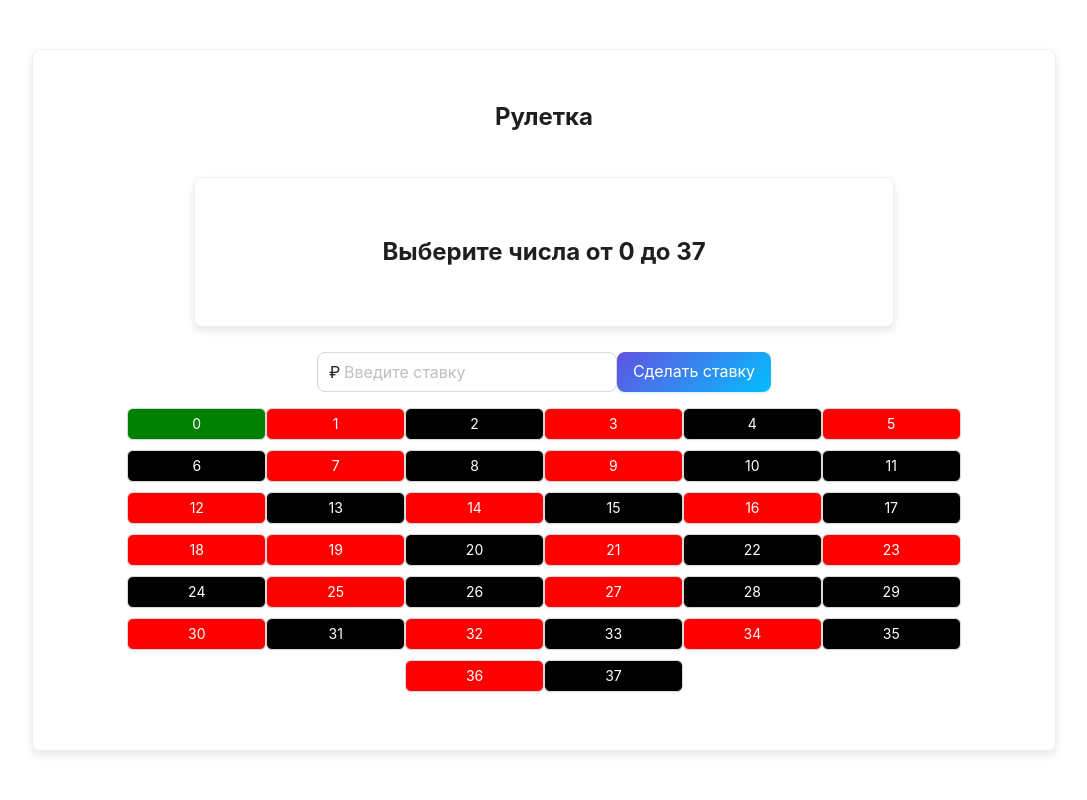
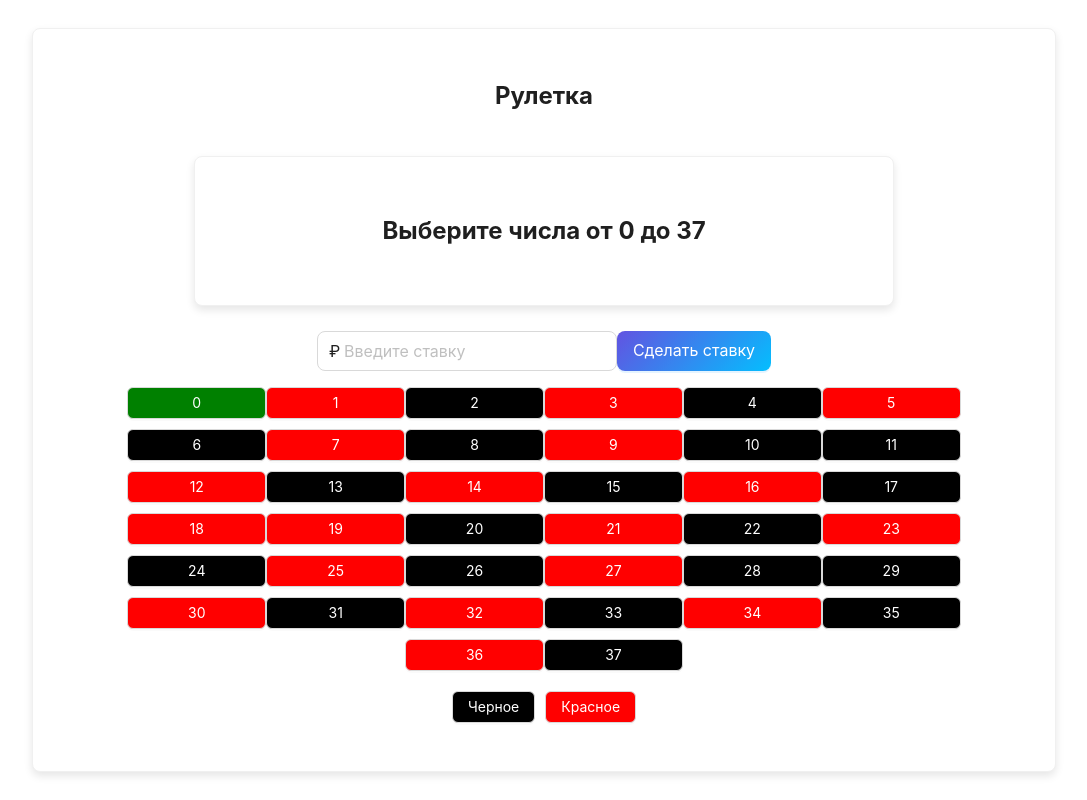
Before and after one commit to JustGithubProject/GolangCasino, a React (Vite) app in the folder frontend-casino/: page / in a window 1280 px wide. Shown: the whole page, without its empty margins (96-1183 px from the left). Built offline with nearby package versions, Linux system fonts and the light colour scheme.

Commit message:
черное белое кнопка

```diff
--- a/frontend-casino/src/components/Display.jsx
+++ b/frontend-casino/src/components/Display.jsx
@@ -1,7 +1,6 @@
 import { Card } from 'antd';
 
-
-function Display({ selectedNumbers }) {
+function Display({ selectedNumbers, selectedColor, selectedBlack, selectedRed }) {
     return (
         <div style={styles.displayContainer}>
             <Card style={styles.card}>
@@ -9,6 +8,9 @@ function Display({ selectedNumbers }) {
                     <p style={styles.numberText}>Выбранные числа: {selectedNumbers.join(', ')}</p>
                 ) : (
                     <p style={styles.numberText}>Выберите числа от 0 до 37</p>
+                )}
+                {selectedColor && (
+                    <p style={styles.colorText}>Выбранный цвет: {selectedColor}</p>
                 )}
             </Card>
         </div>
@@ -30,6 +32,7 @@ const styles = {
         borderRadius: '8px',
         boxShadow: '0 4px 8px rgba(0, 0, 0, 0.1)', // Example shadow
         display: 'flex',
+        flexDirection: 'column',
         justifyContent: 'center',
         alignItems: 'center',
     },
@@ -37,6 +40,10 @@ const styles = {
         fontSize: '24px',
         fontWeight: 'bold',
     },
+    colorText: {
+        fontSize: '18px',
+        marginTop: '10px',
+    },
 };
 
 export default Display;
--- a/frontend-casino/src/components/RouletteCard.jsx
+++ b/frontend-casino/src/components/RouletteCard.jsx
@@ -5,6 +5,9 @@ import SimpleButton from './SimpleButton';
 
 function RouletteCard() {
     const [selectedNumbers, setSelectedNumbers] = useState([]);
+    const [selectedColor, setSelectedColor] = useState(null);
+    const [selectedBlack, setSelectedBlack] = useState(false);
+    const [selectedRed, setSelectedRed] = useState(false);
 
     const handleNumberClick = (number) => {
         const index = selectedNumbers.indexOf(number);
@@ -18,6 +21,38 @@ function RouletteCard() {
         }
     };
 
+    const handleColorClick = (color) => {
+        setSelectedColor(color);
+        if (color === 'black') {
+            setSelectedBlack(!selectedBlack);
+            setSelectedRed(false); // Resetting selectedRed if black is selected
+        } else if (color === 'red') {
+            setSelectedRed(!selectedRed);
+            setSelectedBlack(false); // Resetting selectedBlack if red is selected
+        }
+    };
+    const generateBackendURL = () => {
+        const params = new URLSearchParams();
+        selectedNumbers.forEach(number => params.append('selectedNumbers', number));
+        if (selectedColor) params.append('selectedColor', selectedColor);
+        if (selectedBlack) params.append('selectedBlack', true);
+        if (selectedRed) params.append('selectedRed', true);
+        const queryString = params.toString();
+        return `http://localhost:8080/spin-roulette-v1/?${queryString}`;
+    };
+
+    // Обработчик для отправки запроса на бекенд
+    const sendRequestToBackend = () => {
+        const backendURL = generateBackendURL();
+        fetch(backendURL)
+            .then(response => {
+                // Handle response
+            })
+            .catch(error => {
+                // Handle error
+            });
+    };
+
     const numbers = Array.from(Array(38).keys());
 
     return (
@@ -25,7 +60,7 @@ function RouletteCard() {
             <Card style={styles.card}>
                 <div style={styles.cardHeader}>Рулетка</div>
                 <div style={styles.displayContainer}>
-                    <Display selectedNumbers={selectedNumbers} />
+                    <Display selectedNumbers={selectedNumbers} selectedColor={selectedColor} selectedBlack={selectedBlack} selectedRed={selectedRed} />
                 </div>
                 <div style={styles.inputContainer}>
                     <Input
@@ -49,11 +84,25 @@ function RouletteCard() {
                             onClick={() => handleNumberClick(number)}
                         >
                             {number}
-                            {selectedNumbers.includes(number) && ( // Проверяем, выбрано ли число
+                            {selectedNumbers.includes(number) && (
                                 <span style={styles.coinIcon}>💰</span>
                             )}
                         </Button>
                     ))}
+                </div>
+                <div style={styles.colorButtons}>
+                    <Button
+                        style={{ marginRight: '10px', backgroundColor: 'black', color: 'white', opacity: selectedBlack ? '0.5' : '1' }}
+                        onClick={() => handleColorClick('black')}
+                    >
+                        Черное
+                    </Button>
+                    <Button
+                        style={{ backgroundColor: 'red', color: 'white', opacity: selectedRed ? '0.5' : '1' }}
+                        onClick={() => handleColorClick('red')}
+                    >
+                        Красное
+                    </Button>
                 </div>
             </Card>
         </div>
@@ -106,7 +155,12 @@ const styles = {
         height: '200px',
     },
     coinIcon: {
-        marginLeft: '4px', // Отступ для разделения числа и монетки
+        marginLeft: '4px',
+    },
+    colorButtons: {
+        display: 'flex',
+        justifyContent: 'center',
+        marginTop: '10px',
     },
 };
 
```
